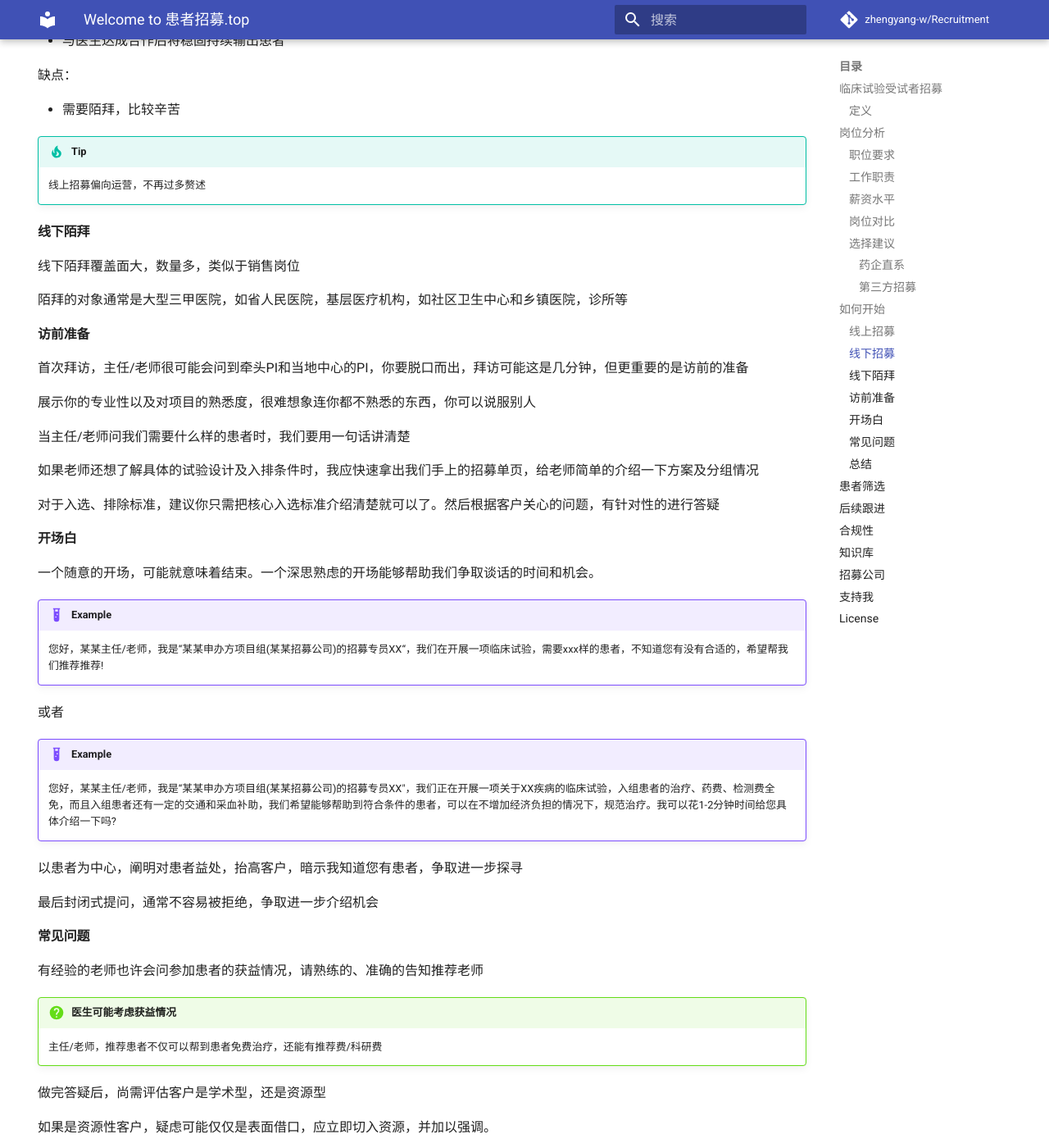
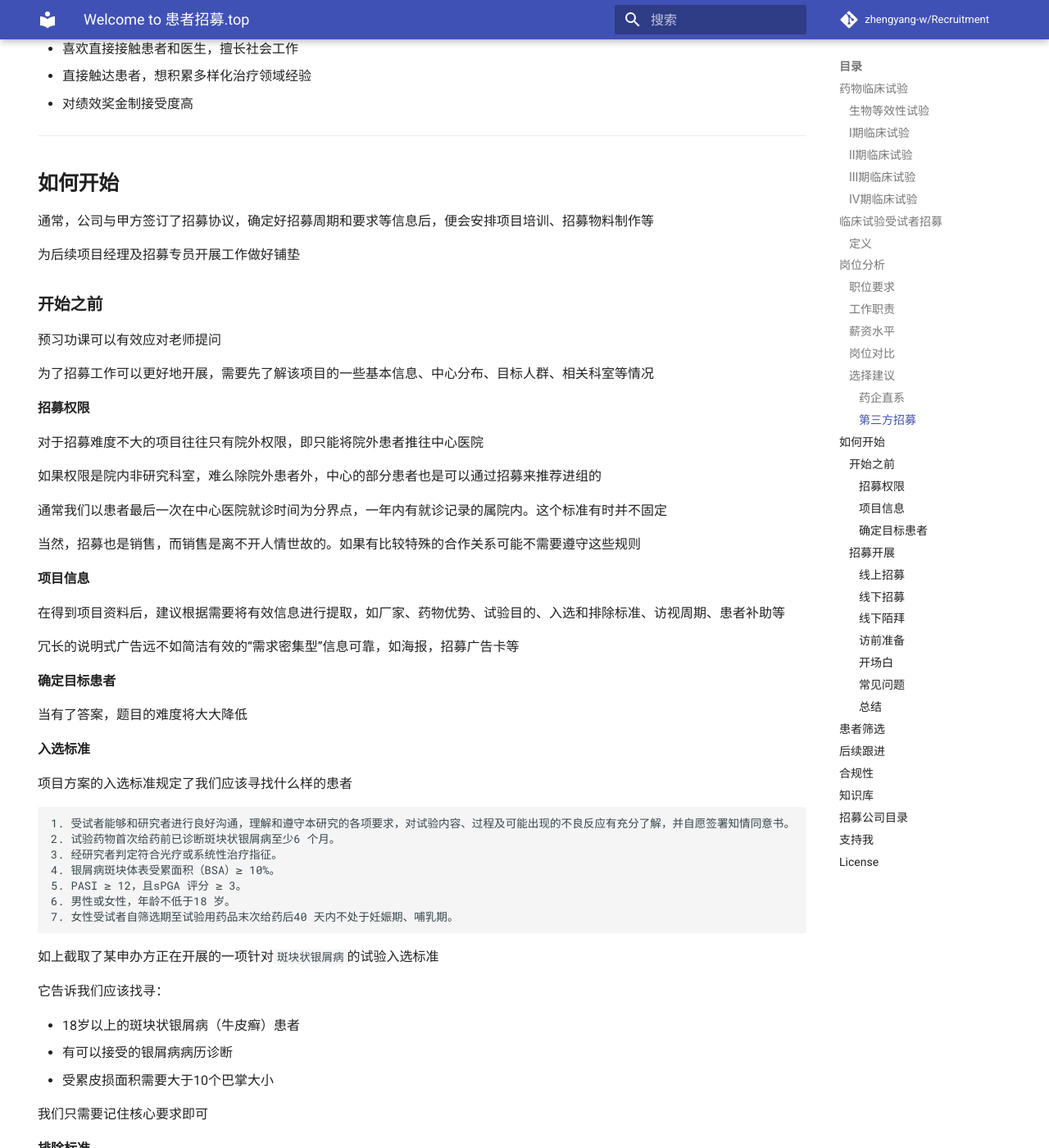
Before and after one commit to zhengyang-w/Recruitment, an MkDocs documentation site: the page built from docs/index.md, in a window 1280 px wide and 1400 px high, scrolled down 4204 px. Shown: the whole window at 82% size. Built offline with MkDocs 1.6.1 and Material for MkDocs 9.7.7, drawn with Linux system fonts in a browser that asks for light colours; comment, search, counter and statistics services are not loaded; some of the changed text lies outside the part shown.

Commit message:
补充内容

````diff
--- a/docs/index.md
+++ b/docs/index.md
@@ -6,43 +6,79 @@
 
 # Welcome to 患者招募.top
 
+!!!tip
+    已开放文档编辑权限，欢迎加入编辑行列，我们共同完成此项目
+
 为什么会有这些内容？权当是某人的无聊之作，自娱自乐
 
+个人能力始终有限，若有不当之处，还请指正
+
 !!! info
-    水平有限，若有不当之处，还请指正。部分内容收集自互联网，若您有补充或其他意见，欢迎与我联系<zhengyang.one@gmail.com>
-
-文档内容对所有人开放
+    部分内容收集自互联网，若您有补充或其他意见，欢迎与我联系<zhengyang.one@gmail.com>
 
 ------
+
+## **药物临床试验**
+
+任一种将人或人群预先分配一种或多种健康相关措施以评价其对健康结局影响的研究均为临床试验[^1]
+
+临床试验也被称为干预性研究，干预可以是任何影响健康的药物、外科治疗到教育、饮食和煆练
+
+通俗些理解，药物临床试验是指以人体(患者或健康受试者)为对象的试验，意在发现或验证某种试验药物的药效学作用、不良反应，或者试验药物的吸收、分布、代谢和排泄，以确定药物的有效性与安全性的系统性试验[^2]
+
+药物临床试验分为Ⅰ、Ⅱ、Ⅲ、Ⅳ期临床试验及生物等效性试验
+
+### **生物等效性试验**
+
+以药物代谢动力学参数为指标，比较同一种药物的相同或者不同剂型的制剂，在相同的试验条件下，其活性成分吸收程度和速度有无统计学差异的人体试验，试验对象为健康志愿者。
+
+### **Ⅰ期临床试验**
+
+初步的临床药理学及人体安全性评价试验。在健康志愿者中进行。
+
+### **Ⅱ期临床试验**
+
+治疗作用初步评价阶段。初步评价药物对目标适应证患者的治疗作用和安全性，也包括为Ⅲ期临床试验研究设计和给药剂量的确定提供依据。
+
+### **Ⅲ期临床试验**
+
+进一步验证药物对目标适应证患者的治疗作用和安全性，评价利益与风险关系，最终为药物注册申请的审查提供充分依据。
+
+### **Ⅳ期临床试验**
+
+也称上市后监察。考察在广泛使用条件下的药物疗效和不良反应，评价在普通或者特殊人群中使用的利益与风险关系以及改进给药剂量等。
+
+[^1]: [世界卫生组织-什么是临床试验](https://www.who.int/zh/publications/m/item/international-clinical-trials-registry-platform---a4)
+[^2]: [上海市药品监督管理局-带您了解临床试验](https://yjj.sh.gov.cn/yyaq/20230508/746f8145d3cd4b3886ead52e2b60a4f2.html)
 
 
 
 
 ## **临床试验受试者招募**
 
-受试者招募是临床试验最关键的环节之一
-
 对于药企而言，药物开发过程的所有阶段通常会耗费数年时间以及极为庞大的资金
 
 据统计，在临床试验的成本结构中，受试者招募通常是**第二大支出项**（仅次于临床执行成本），占比可达 **15%-30%** 总试验预算
 
-一直以来，患者入组的进度和质量，都是各大药企推进临床试验的痛点，饱受关注
+而开展试验需要一定的样本量，前期小规模单中心简单的项目，或许中心自己院内的患者便能完全覆盖
 
-因此，招募到足够多的受试者，一定程度上可以加速药物的研发节奏与上市节奏
+但遇到大规模多中心的临床试验项目，仅通过临床试验机构的院内患者可能远无法满足，这个时候便需要外部介入
+
+因为，招募到足够多的受试者，一定程度上可以加速药物的研发节奏与上市节奏
 
 ### **定义**
 
-临床试验受试者(也称为研究参与者)招募通常理解为`寻找合适的受试者参与临床医学研究的过程`
+临床试验受试者(也称为研究参与者)招募通常理解为**寻找合适的受试者参与临床医学研究的过程**
 
 这些研究可能包括系统性评估新药、医疗器械、治疗方法，或探索疾病的原因和预防措施等
 
-从目标人群来看，一般分为`健康受试者`和`目标患者`
+从招募目标人群来看，一般分为`健康受试者`和`目标患者`
 
 |    **/**     | 健康受试者招募                    | 患者招募                             |
 | :----------: | :-------------------------------- | :----------------------------------- |
 | **目标人群** | 包括健康志愿者和患者              | 仅限患有目标疾病的患者               |
 | **研究类型** | Ⅰ期（安全性）、BE试验、疫苗研究等 | Ⅱ/Ⅲ期治疗性试验、真实世界研究（RWS） |
-| **主要目的** | 评估安全性/药代动力学             | 验证疗效和临床获益                   |
+| **主要目的** | 评估安全性/药代动力学等           | 验证疗效和临床获益等                 |
 !!!note
     受限于知识水平，健康受试者招募相关内容暂时搁置
 
@@ -52,7 +88,7 @@
 
 ## **岗位分析**
 
-下面将从患者招募的岗位职责、薪资福利，以及招募工作的基本条件、素质与开展等来介绍
+患者招募工作的基本情况及要求
 
 ### **职位要求**
 
@@ -127,9 +163,83 @@
 
 ## **如何开始**
 
-通常，公司与甲方签订了招募协议，确定好招募周期后及要求后，便安排项目经理及招募专员开展工作
+通常，公司与甲方签订了招募协议，确定好招募周期和要求等信息后，便会安排项目培训、招募物料制作等
 
-我们一般将患者招募工作分为线上（渠道运营专员）与线下（患者招募专员）
+为后续项目经理及招募专员开展工作做好铺垫
+
+### **开始之前**
+
+预习功课可以有效应对老师提问
+
+为了招募工作可以更好地开展，需要先了解该项目的一些基本信息、中心分布、目标人群、相关科室等情况
+
+#### **招募权限**
+
+对于招募难度不大的项目往往只有院外权限，即只能将院外患者推往中心医院
+
+如果权限是院内非研究科室，难么除院外患者外，中心的部分患者也是可以通过招募来推荐进组的
+
+通常我们以患者最后一次在中心医院就诊时间为分界点，一年内有就诊记录的属院内。这个标准有时并不固定
+
+当然，招募也是销售，而销售是离不开人情世故的。如果有比较特殊的合作关系可能不需要遵守这些规则
+
+#### **项目信息**
+
+在得到项目资料后，建议根据需要将有效信息进行提取，如厂家、药物优势、试验目的、入选和排除标准、访视周期、患者补助等
+
+冗长的说明式广告远不如简洁有效的“需求密集型”信息可靠，如海报，招募广告卡等
+
+#### **确定目标患者**
+
+当有了答案，题目的难度将大大降低
+
+**入选标准**
+
+项目方案的入选标准规定了我们应该寻找什么样的患者
+
+```
+1. 受试者能够和研究者进行良好沟通，理解和遵守本研究的各项要求，对试验内容、过程及可能出现的不良反应有充分了解，并自愿签署知情同意书。
+2. 试验药物首次给药前已诊断斑块状银屑病至少6 个月。
+3. 经研究者判定符合光疗或系统性治疗指征。
+4. 银屑病斑块体表受累面积（BSA）≥ 10%。
+5. PASI ≥ 12，且sPGA 评分 ≥ 3。
+6. 男性或女性，年龄不低于18 岁。
+7. 女性受试者自筛选期至试验用药品末次给药后40 天内不处于妊娠期、哺乳期。
+```
+
+如上截取了某申办方正在开展的一项针对`斑块状银屑病`的试验入选标准
+
+它告诉我们应该找寻：
+
+- 18岁以上的斑块状银屑病（牛皮癣）患者
+- 有可以接受的银屑病病历诊断
+- 受累皮损面积需要大于10个巴掌大小
+
+我们只需要记住核心要求即可
+
+**排除标准**
+
+排除标准将我们根据入选要求确定的目标人群筛去一部分，以达到项目需要
+
+```
+...省略一部分
+21. 对试验药物活性成分或辅料成分过敏者，或有严重过敏反应史者
+22. 曾使用过HS-10374 或其他TYK2 抑制剂且疗效不佳者
+23. 首次给药前曾接受方案禁止的治疗且尚在方案要求的洗脱期以内者
+...省略一部分
+```
+
+如患者近三个月内使用过与试验药物有冲突的药，为了确保不影响试验数据，则需要进行洗脱或直接排除
+
+如患者近一个月内参加过其他临床试验，也需要排除
+
+...
+
+除此之外，申办方可能会有一份独立于项目入排之外的内控文件，额外增加了部分要求，这需要和甲方确认
+
+### **招募开展**
+
+患者招募工作通常分为线上（渠道运营专员）与线下（患者招募专员）
 
 #### **线上招募**
 
@@ -175,9 +285,9 @@
 
 #### **访前准备**
 
-首次拜访，主任/老师很可能会问到牵头PI和当地中心的PI，你要脱口而出，拜访可能这是几分钟，但更重要的是访前的准备
+首次拜访，主任/老师很可能会问到`牵头PI`和`当地中心的PI`，你要脱口而出，拜访可能这是几分钟，但更重要的是访前的准备
 
-展示你的专业性以及对项目的熟悉度，很难想象连你都不熟悉的东西，你可以说服别人
+展示你的专业性以及对项目的熟悉度，很难想象自己都不熟悉的东西，可以说服别人
 
 当主任/老师问我们需要什么样的患者时，我们要用一句话讲清楚
 
@@ -203,17 +313,17 @@
 
 有经验的老师也许会问参加患者的获益情况，请熟练的、准确的告知推荐老师
 
-!!!question "医生可能考虑获益情况"
+!!!question "考虑获益情况"
     主任/老师，推荐患者不仅可以帮到患者免费治疗，还能有推荐费/科研费
 
 做完答疑后，尚需评估客户是学术型，还是资源型
 
 如果是资源性客户，疑虑可能仅仅是表面借口，应立即切入资源，并加以强调。
 
-!!!question "医生可能会担心药物安全性，怕担责任"
+!!!question "担心药物安全性，怕担责任"
     主任/老师，您果然如我们之前所了解的，非常专业，更为患者考虑。项目的治疗用药XXX，原研的此类药物早已上市，并且已经广泛应用于临床了。从之前的应用效果看药物是安全的、有效的，即使偶有胃肠道不良反应也是一过性的、可控的，相信一定会对您患者的治疗有帮助。而且患者通过您的推荐去上级医院治疗，血糖得到了控制，也一定会感谢您的。
 
-!!!question "医生可能会顾虑把患者推荐参加临床试验了，岂不是丢失了患者"
+!!!question "顾虑把患者推荐参加临床试验了，担心患者流失"
     您的考虑有道理，之前也有其它医生有这个顾虑。可您想，首先您给了患者提供了一个去到三甲大医院专科免费治疗的机会，在药费、检查费全免的情况下把血糖(疾病)调好，并且每次去医院也不白去，还有200元/次的交补，对患者的吸引力还是蛮大的。其次，临床试验通常时间都比较短，在入组访视期间您也可以多关爱一下患者的治疗情况(增加患者粘性)，等他出组后，也一定还会还就近找您看病的。您正好可以通过此次推荐深度绑定患者及其背后的家属，这样您的患者群体不就越来越大了吗？甚至后期患者尝到了甜头，出组后还想参加临床试验，到时候您可以推荐给我参加其它试验。
 
 !!!question "努力沟通后仍然无果"
@@ -242,8 +352,6 @@
 
 结合实际，活学活用，才能事半功倍
 
-
-
 ## **患者筛选**
 
 补充中...
@@ -260,11 +368,11 @@
 
 补充中...
 
-## **招募公司**
+## **招募公司目录**
 
 补充中...
 
-## 支持我
+## **支持我**
 
 暂缺
 
@@ -274,6 +382,6 @@
 
 ------
 
-## License
+## **License**
 
 The doc is available as open source under the terms of the [MIT License](http://opensource.org/licenses/MIT).
--- a/mkdocs.yml
+++ b/mkdocs.yml
@@ -1,4 +1,5 @@
-site_name: 患者招募.top
+# 配置文件yml
+site_name: 临床试验受试者招募开源文档
 repo_url: https://github.com/zhengyang-w/Recruitment # git repository url
 repo_name: zhengyang-w/Recruitment # Repository name
 edit_uri: edit/master/docs/ # 开放编辑
@@ -14,3 +15,4 @@
   - admonition # markdown admonition
   - pymdownx.superfences
   - pymdownx.details
+  - footnotes
````
Also changed, not shown: other parts of docs/index.md (+3 -3 lines), site/404.html, site/index.html, site/search/search_index.json, site/sitemap.xml, 1 other file.
